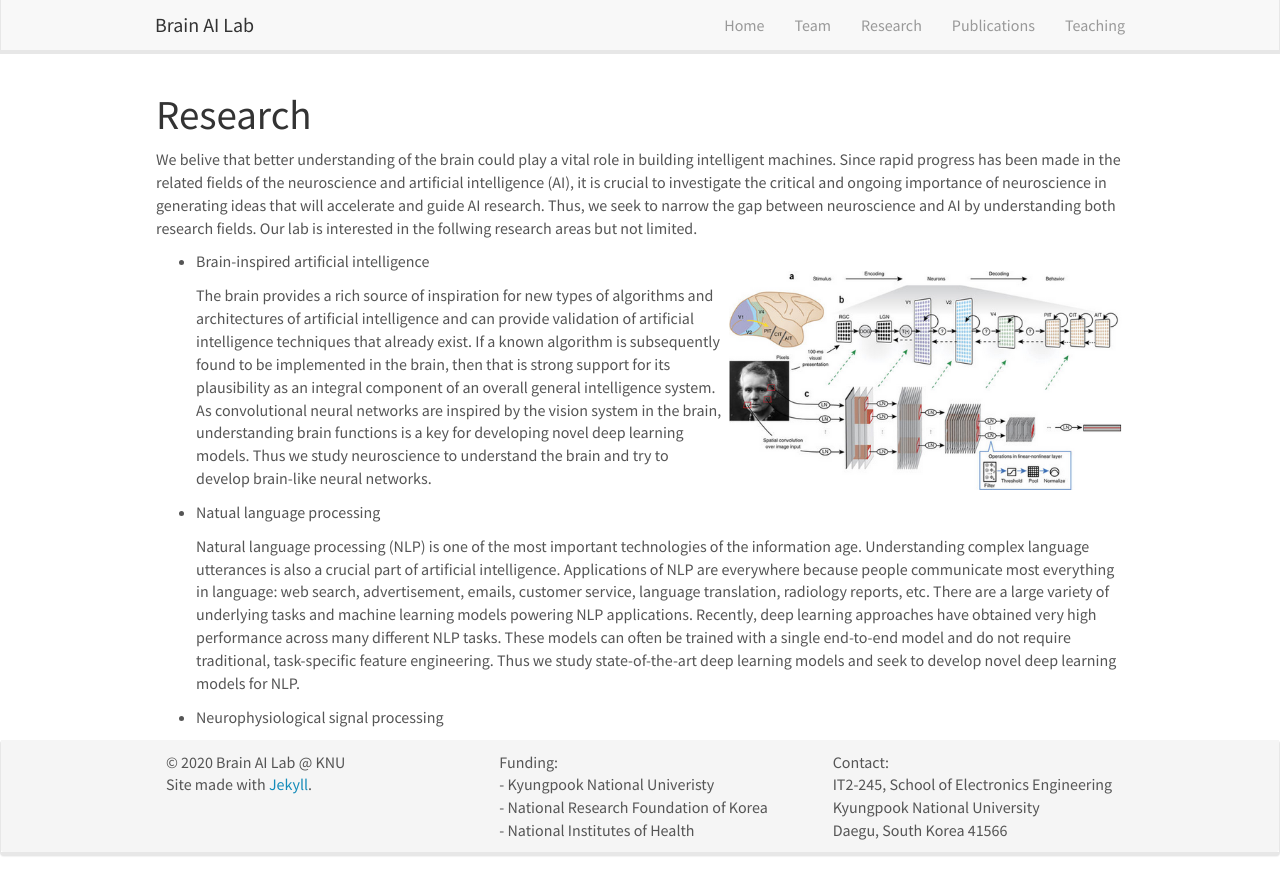
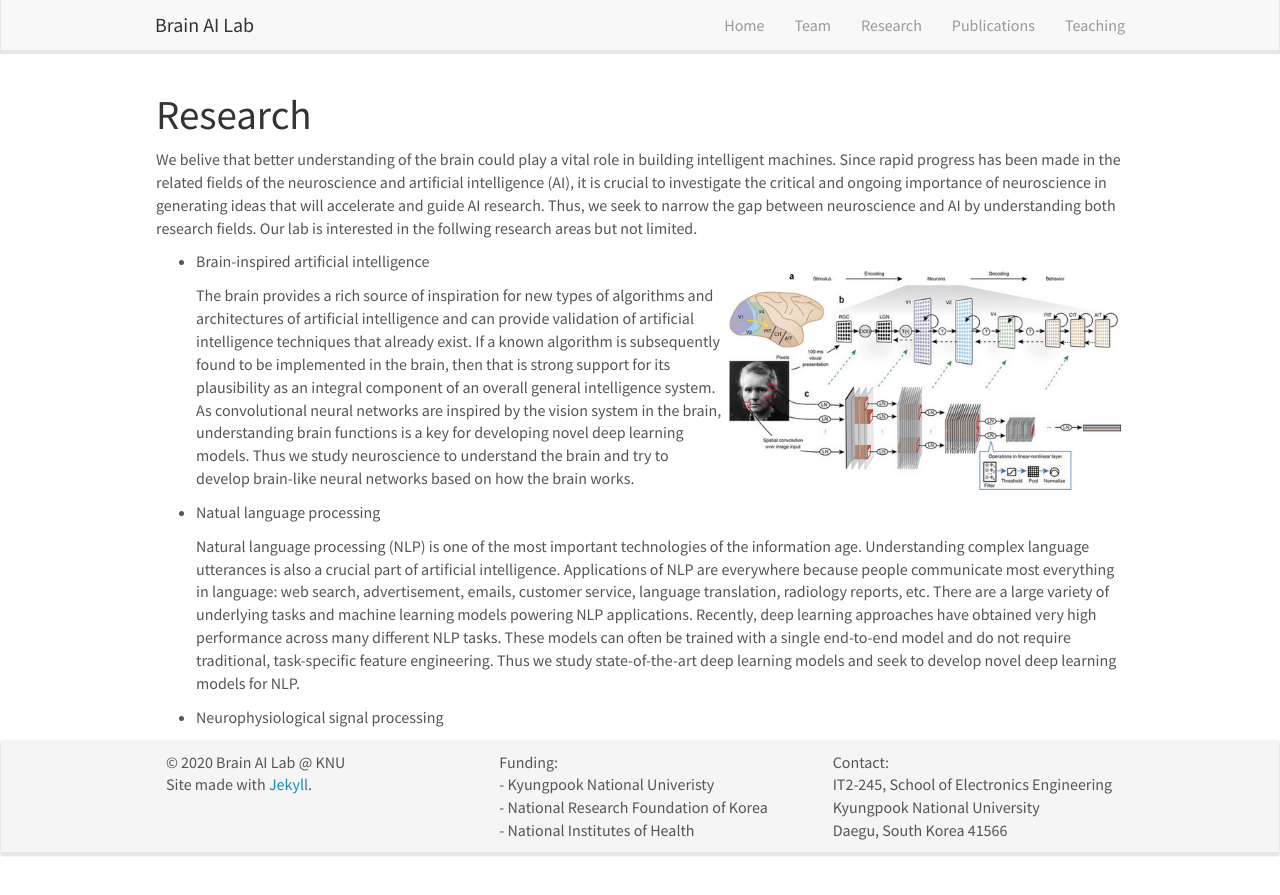
Before and after one commit to KNU-BrainAI/knu-brainai.github.io, a Jekyll site: the page built from _pages/research.md, in a window 1280 px wide. Shown: the top 895 px of the page. Built offline with Jekyll 4.4.1, drawn with Linux system fonts in a browser that asks for light colours; nearby versions of some CDN libraries.

Commit message:
Update research.md

```diff
--- a/_pages/research.md
+++ b/_pages/research.md
@@ -12,7 +12,7 @@ We belive that better understanding of the brain could play a vital role in buil
 
 - Brain-inspired artificial intelligence ![]({{ site.url }}{{ site.baseurl }}/images/cnn.png){: style="width: 400px; float: right"}
 
-  The brain provides a rich source of inspiration for new types of algorithms and architectures of artificial intelligence and can provide validation of artificial intelligence techniques that already exist. If a known algorithm is subsequently found to be implemented in the brain, then that is strong support for its plausibility as an integral component of an overall general intelligence system. As convolutional neural networks are inspired by the vision system in the brain, understanding brain functions is a key for developing novel deep learning models. Thus we study neuroscience to understand the brain and try to develop brain-like neural networks.
+  The brain provides a rich source of inspiration for new types of algorithms and architectures of artificial intelligence and can provide validation of artificial intelligence techniques that already exist. If a known algorithm is subsequently found to be implemented in the brain, then that is strong support for its plausibility as an integral component of an overall general intelligence system. As convolutional neural networks are inspired by the vision system in the brain, understanding brain functions is a key for developing novel deep learning models. Thus we study neuroscience to understand the brain and try to develop brain-like neural networks based on how the brain works.
 
 - Natual language processing
 
```
